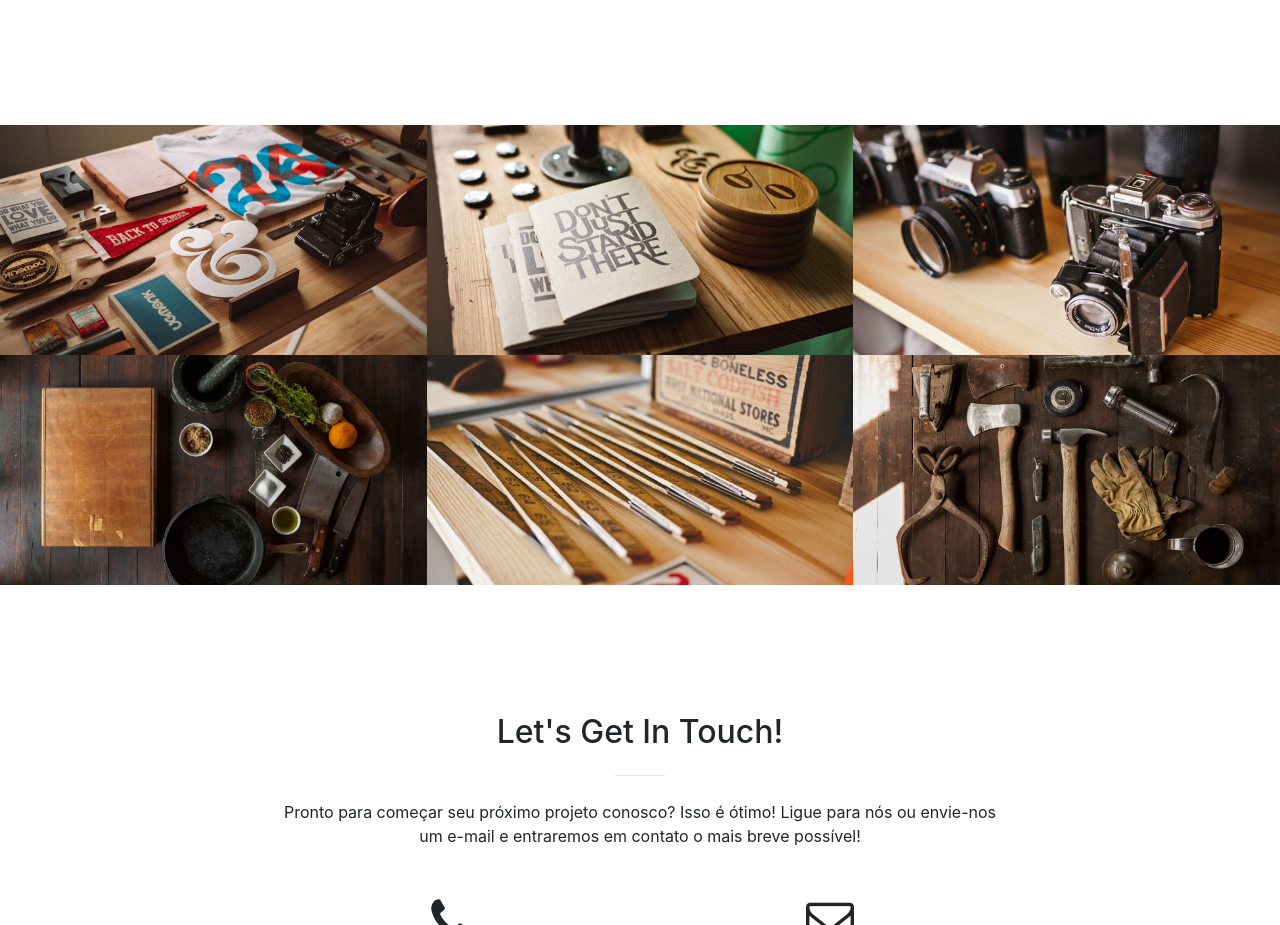
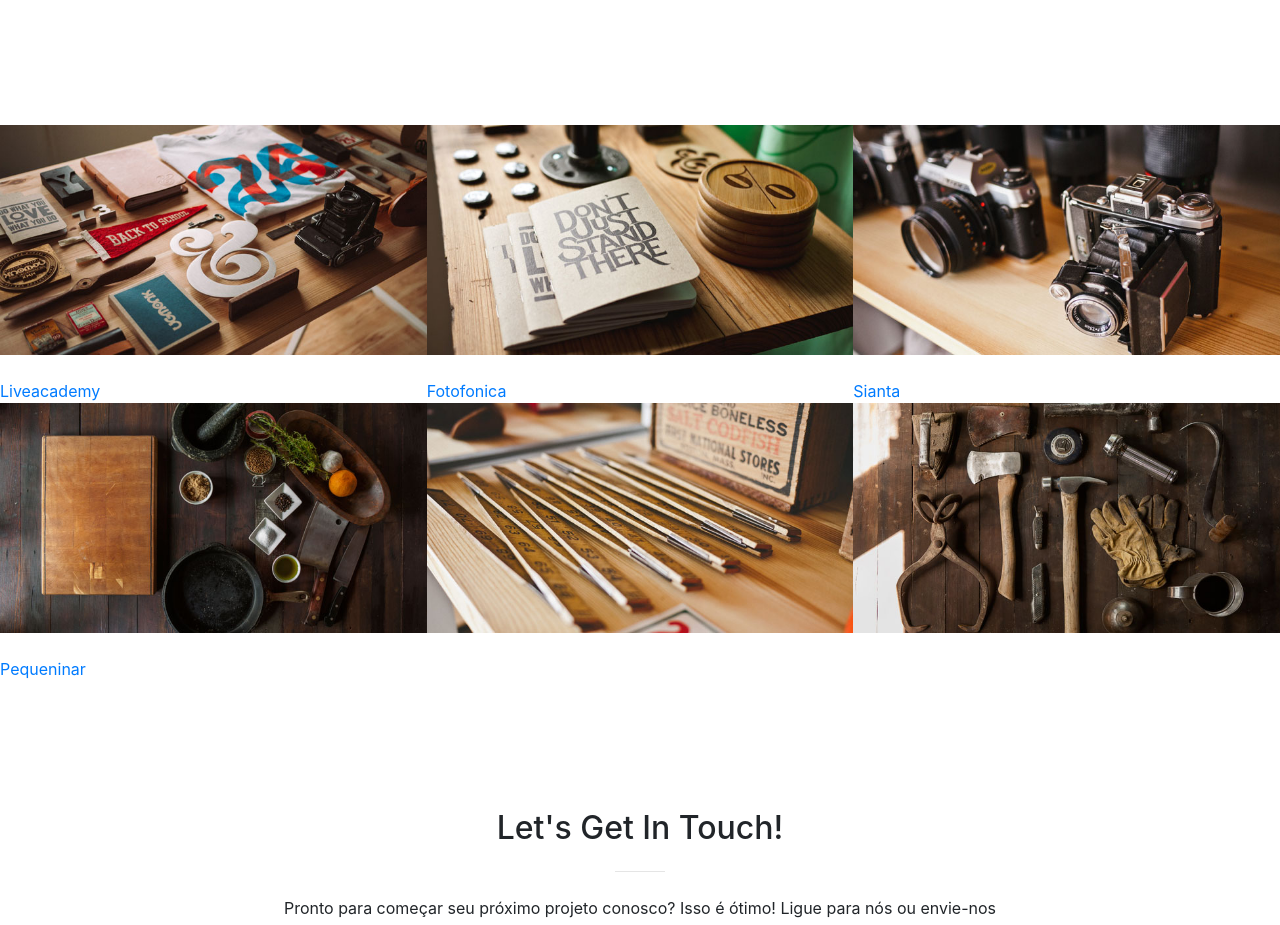
Before and after one commit to paulo-pires/paulo-pires.github.io, a website with bundled scripts: page index.html in a window 1280 px wide. Shown: the part 1721-2646 px from the top of the page. Built offline with nearby package versions, Linux system fonts and the light colour scheme.

Commit message:
Update index.html

```diff
--- a/index.html
+++ b/index.html
@@ -137,7 +137,7 @@
       <div class="container-fluid p-0">
         <div class="row no-gutters popup-gallery">
           <div class="col-lg-4 col-sm-6">
-            <a class="portfolio-box" href="http://liveacademy.eastus.cloudapp.azure.com">
+            <a href="http://liveacademy.eastus.cloudapp.azure.com">
               <img class="img-fluid" src="img/portfolio/thumbnails/1.jpg" alt="">
               <div class="portfolio-box-caption">
                 <div class="portfolio-box-caption-content">
@@ -152,7 +152,7 @@
             </a>
           </div>
           <div class="col-lg-4 col-sm-6">
-            <a class="portfolio-box" href="http://fotofonica.com.br/">
+            <a  href="http://fotofonica.com.br/">
               <img class="img-fluid" src="img/portfolio/thumbnails/2.jpg" alt="">
               <div class="portfolio-box-caption">
                 <div class="portfolio-box-caption-content">
@@ -167,7 +167,7 @@
             </a>
           </div>
           <div class="col-lg-4 col-sm-6">
-            <a class="portfolio-box" href="http://sianta.com.br/">
+            <a  href="http://sianta.com.br/">
               <img class="img-fluid" src="img/portfolio/thumbnails/3.jpg" alt="">
               <div class="portfolio-box-caption">
                 <div class="portfolio-box-caption-content">
@@ -182,7 +182,7 @@
             </a>
           </div>
           <div class="col-lg-4 col-sm-6">
-            <a class="portfolio-box" href="http://www.pequeninar.com.br/">
+            <a href="http://www.pequeninar.com.br/">
               <img class="img-fluid" src="img/portfolio/thumbnails/4.jpg" alt="">
               <div class="portfolio-box-caption">
                 <div class="portfolio-box-caption-content">
```
